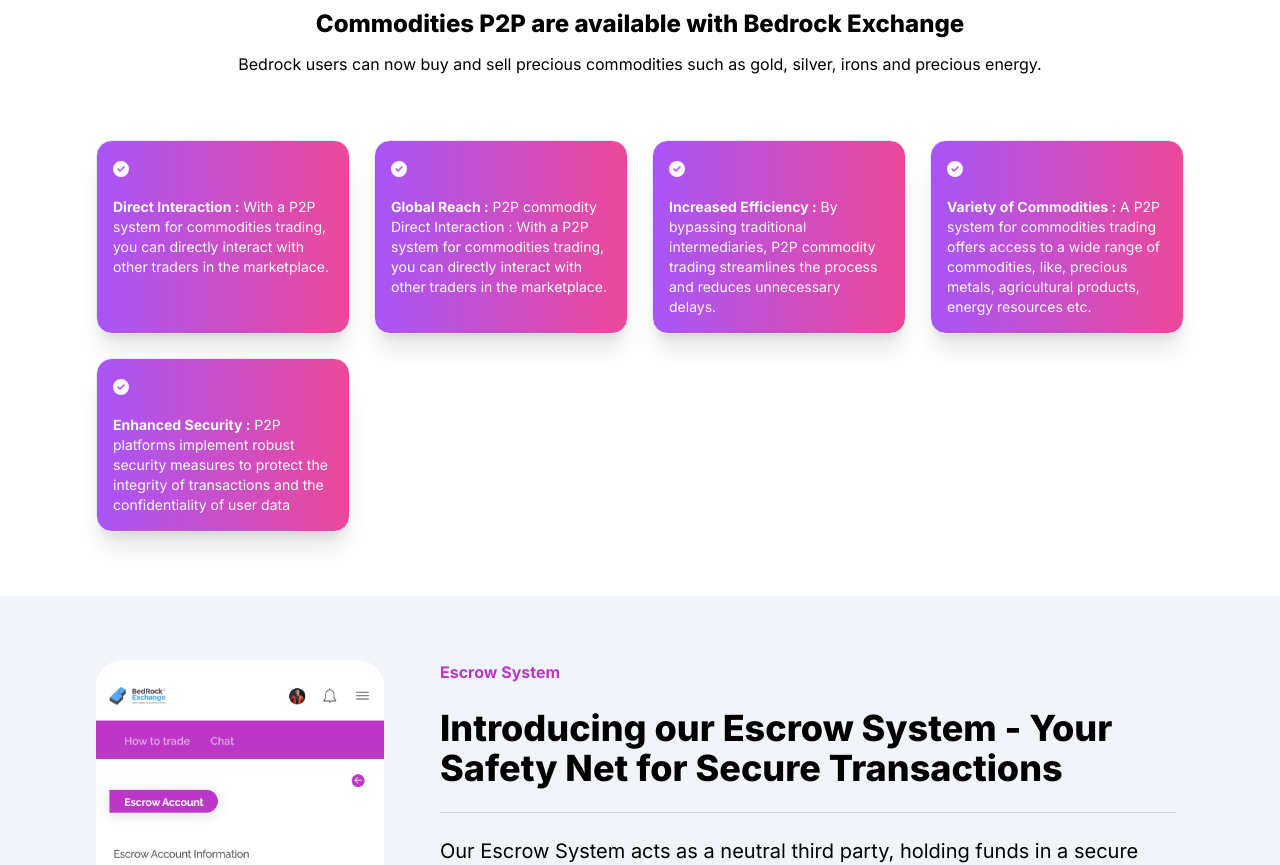
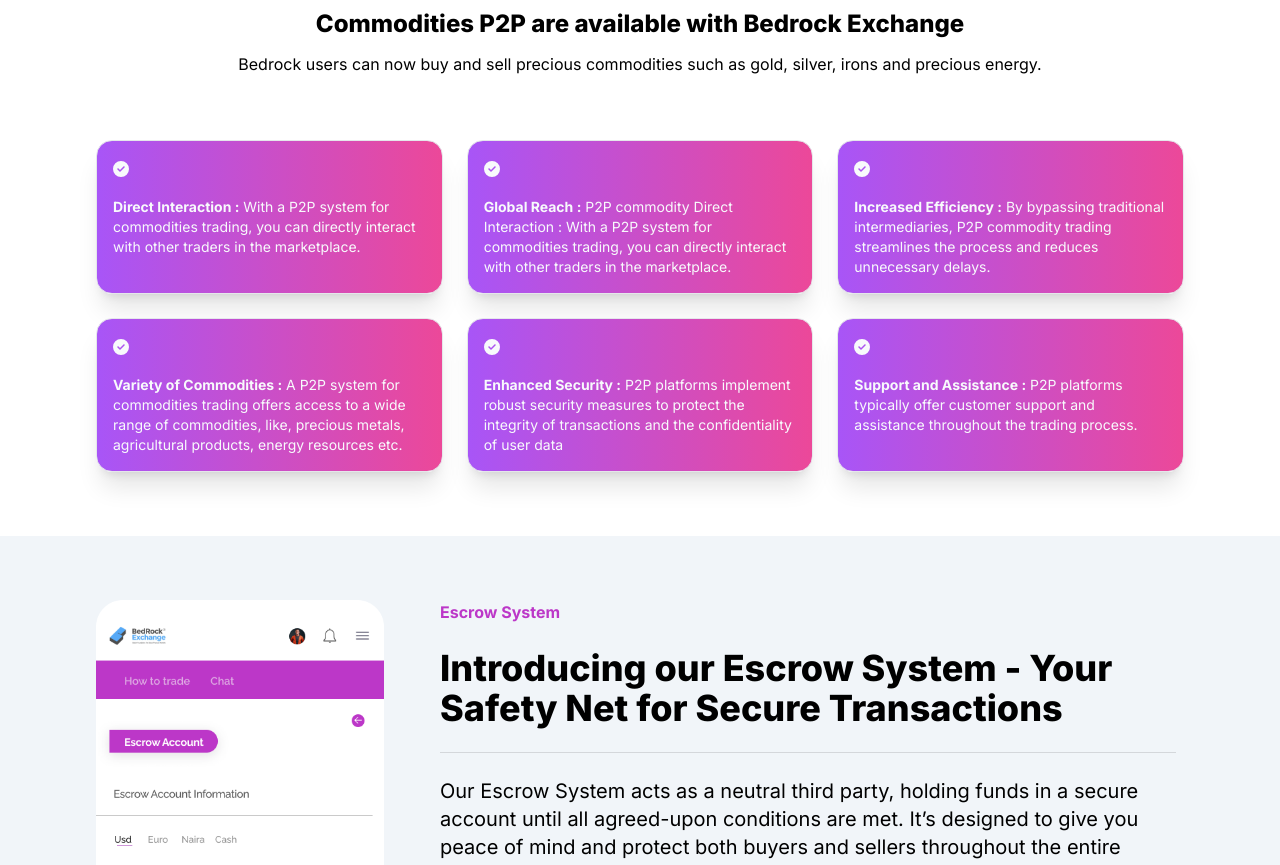
Before and after one commit to nird-io/bedrock-trade-clone, a Next.js app in the folder bedrock/: page / in a window 1280 px wide. Shown: the part 2440-3305 px from the top of the page. Built offline with nearby package versions, Linux system fonts and the light colour scheme.

Commit message:
update section_b.tsx

```diff
--- a/bedrock/components/Home/Section_b.tsx
+++ b/bedrock/components/Home/Section_b.tsx
@@ -17,7 +17,7 @@
           silver, irons and precious energy.
         </p>
       </div>
-      <div className="grid md:grid-cols-4 p-4 gap-6">
+      <div className="grid md:grid-cols-3 p-4 gap-6">
         <div className="border shadow-xl p-4 flex flex-col gap-4 rounded-2xl bg-gradient-to-r from-purple-500 to-pink-500 text-slate-50 hover:bg-gradient-to-r hover:from-cyan-500 hover:to-blue-500">
           <div>
             <FontAwesomeIcon icon={faCheckCircle} />
@@ -69,6 +69,16 @@
             transactions and the confidentiality of user data
           </p>
         </div>
+        <div className="border shadow-xl p-4 flex flex-col gap-4 rounded-2xl bg-gradient-to-r from-purple-500 to-pink-500 text-slate-50 hover:bg-gradient-to-r hover:from-cyan-500 hover:to-blue-500">
+          <div>
+            <FontAwesomeIcon icon={faCheckCircle} />
+          </div>
+          <p className="text-sm">
+            <span className="font-bold">Support and Assistance :</span> P2P
+            platforms typically offer customer support and assistance throughout
+            the trading process.
+          </p>
+        </div>
       </div>
     </div>
   );
```
